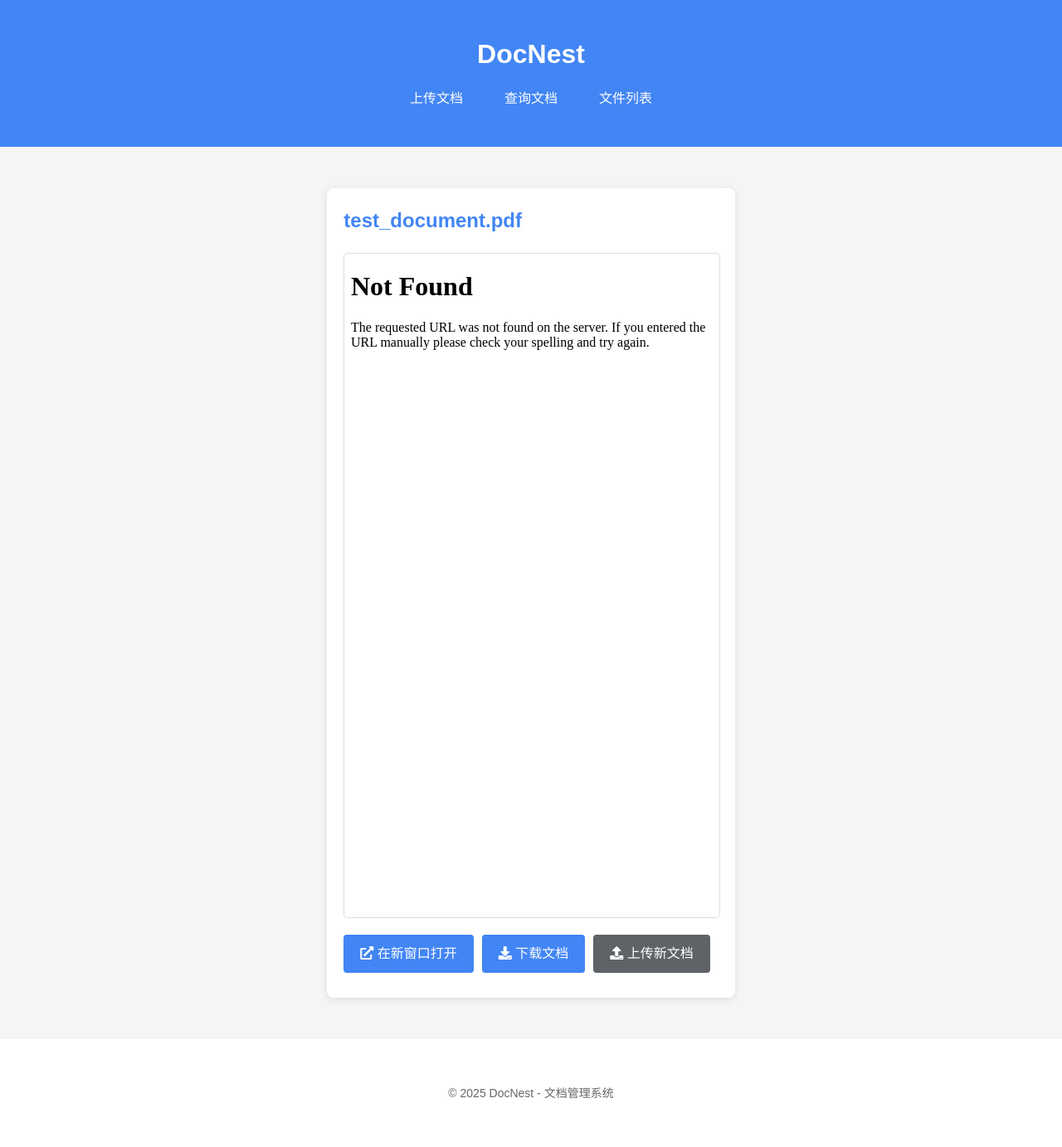
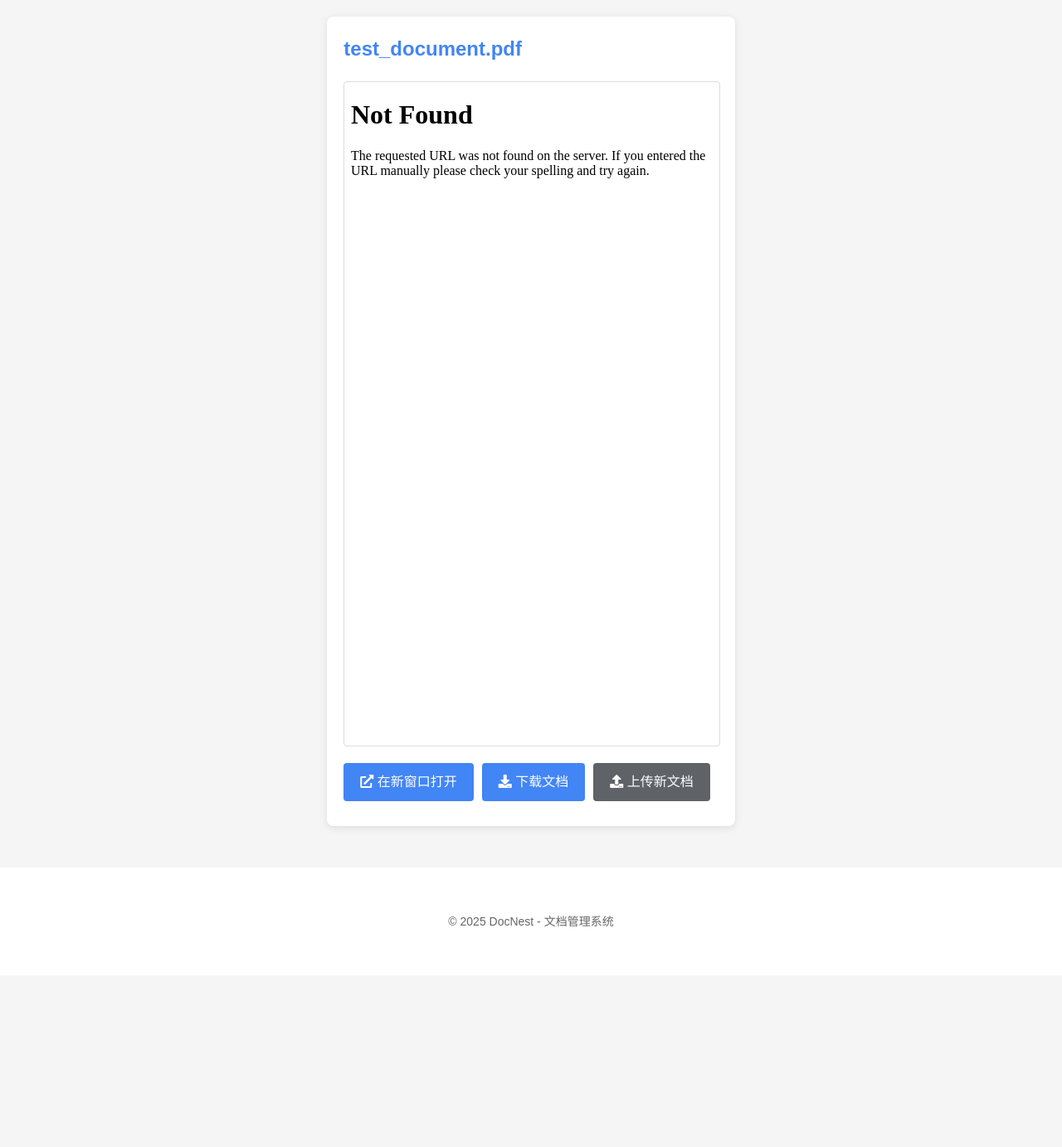
Before and after one commit to misuiRNA/DocNest, a Flask app: page /view/1 in a window 1280 px wide. Shown: the whole page at 83% size. After the commit the page ends 1117 px from the top, so only its background shows below. Run offline with Flask 2, Linux system fonts and the light colour scheme; data comes from the database, SQL or seed files in the repository.

Commit message:
clean UI

```diff
--- a/code/templates/list.html
+++ b/code/templates/list.html
@@ -165,8 +165,8 @@
             <h1>DocNest</h1>
             <div class="nav">
                 <a href="/">上传文档</a>
+                <a href="/list">文件列表</a>
                 <a href="/query">查询文档</a>
-                <a href="/list">文件列表</a>
             </div>
         </div>
     </header>
--- a/code/templates/query.html
+++ b/code/templates/query.html
@@ -129,11 +129,6 @@
     <header>
         <div class="container">
             <h1>DocNest</h1>
-            <div class="nav">
-                <a href="/">上传文档</a>
-                <a href="/query">查询文档</a>
-                <a href="/list">文件列表</a>
-            </div>
         </div>
     </header>
 
--- a/code/templates/upload.html
+++ b/code/templates/upload.html
@@ -133,8 +133,8 @@
             <h1>DocNest</h1>
             <div class="nav">
                 <a href="/">上传文档</a>
+                <a href="/list">文件列表</a>
                 <a href="/query">查询文档</a>
-                <a href="/list">文件列表</a>
             </div>
         </div>
     </header>
--- a/code/templates/view.html
+++ b/code/templates/view.html
@@ -115,17 +115,6 @@
     <link rel="stylesheet" href="https://cdnjs.cloudflare.com/ajax/libs/font-awesome/5.15.3/css/all.min.css">
 </head>
 <body>
-    <header>
-        <div class="container">
-            <h1>DocNest</h1>
-            <div class="nav">
-                <a href="/">上传文档</a>
-                <a href="/query">查询文档</a>
-                <a href="/list">文件列表</a>
-            </div>
-        </div>
-    </header>
-
     <div class="container">
         <div class="card">
             <div class="document-info">
```
